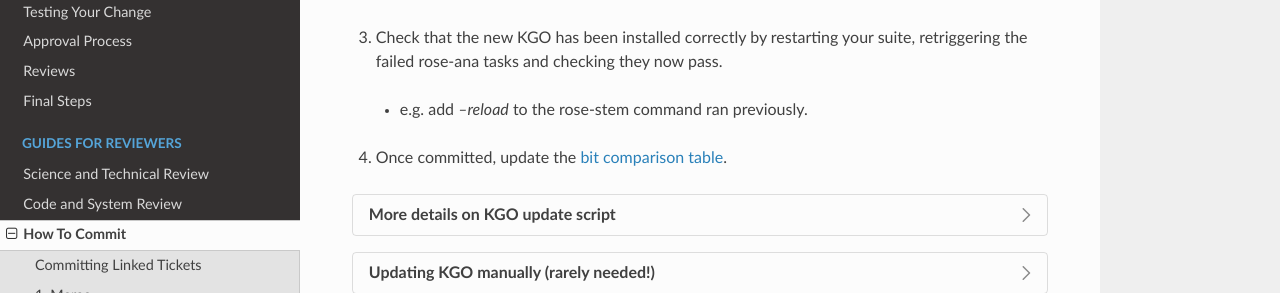
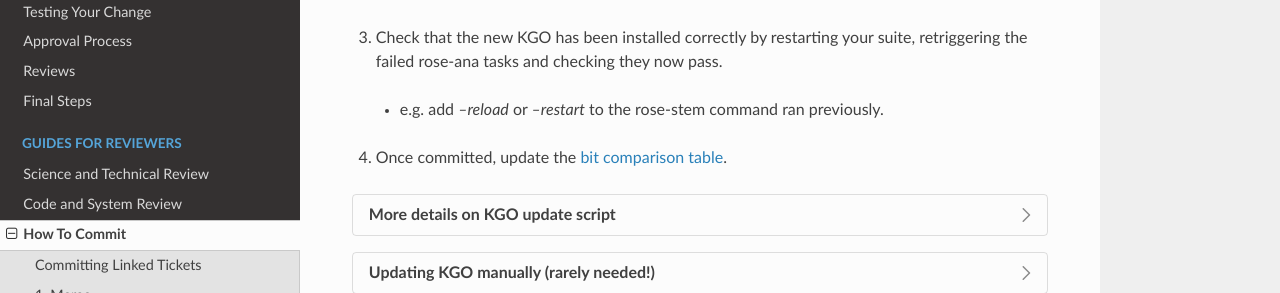
Before and after one commit to MetOffice/simulation-systems, a Sphinx documentation site: the page built from source/Reviewers/howtocommit.rst, in a window 1280 px wide and 900 px high, scrolled down 2835 px. Shown: the part 158-451 px from the top of the window. Built offline with Sphinx 7.4.7 and the Read the Docs theme 2.0.0, drawn with Linux system fonts in a browser that asks for light colours.

Commit message:
Trivial tweaks to commit instructions
Add the --restart option to the KGO testing instructions and remove
two extraneous trailing quotes from the LFRic commit message format.

```diff
--- a/source/Reviewers/howtocommit.rst
+++ b/source/Reviewers/howtocommit.rst
@@ -317,7 +317,7 @@ for all affected tests before you commit to the trunk.
 
         3. Check that the new KGO has been installed correctly by restarting your suite, retriggering the failed rose-ana tasks and checking they now pass.
 
-          * e.g. add `--reload` to the rose-stem command ran previously.
+          * e.g. add `--reload` or `--restart` to the rose-stem command ran previously.
 
         4. Once committed, update the `bit comparison table <https://code.metoffice.gov.uk/trac/um/wiki/LoseBitComparison>`_.
 
@@ -491,7 +491,7 @@ An editor will open requesting a log message which should be in this format:
 
         .. code-block::
 
-            #<ticket number> for <original author>: <ticket title>``
+            #<ticket number> for <original author>: <ticket title>
 
         where original author is the authors proper name.
 
```
